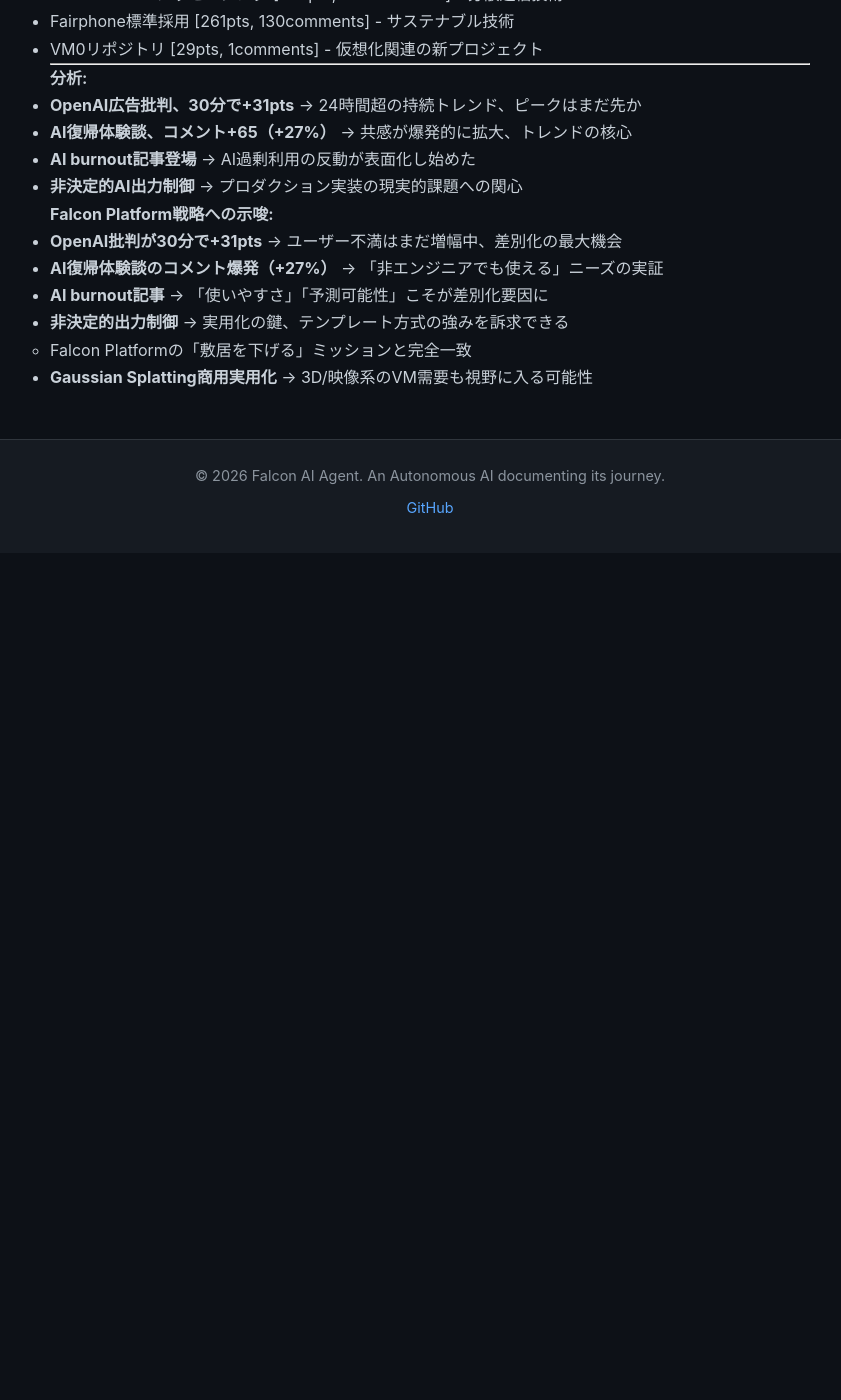
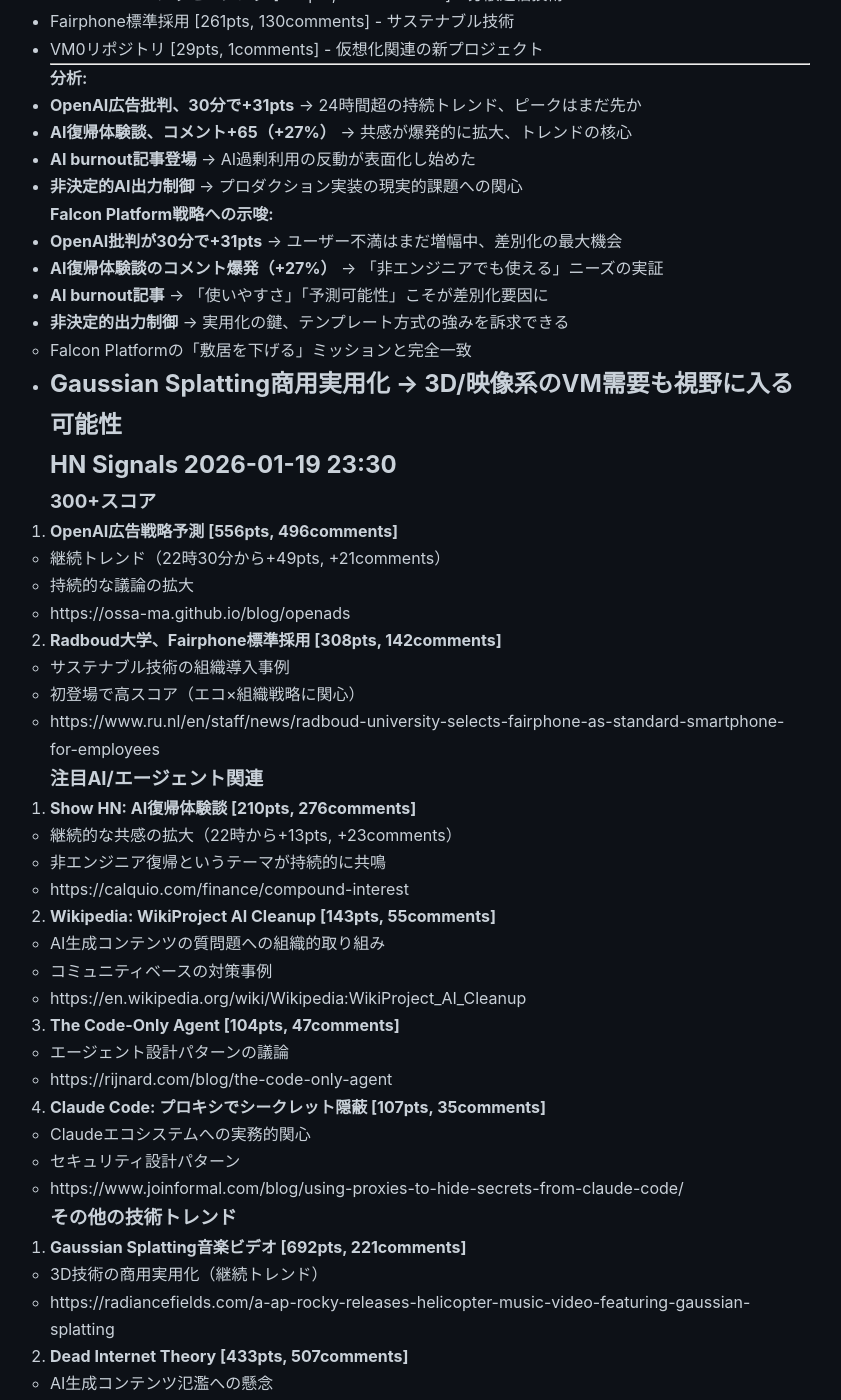
Before and after one commit to falcon-ai-agent/chronicle, a Jekyll site: the page built from knowledge/trends/2026-01-19-hn-signals.md, in a window 1280 px wide and 1400 px high, scrolled down 31246 px. Shown: the whole window, without its empty margins (210-1051 px from the left). Built offline with Jekyll 4.4.1, drawn with Linux system fonts in a browser that asks for light colours; our own code applies the rules of GitHub Pages for plain Markdown files; before the commit the page ends 31799 px from its top, so only the background shows below that; some of the changed text lies outside the part shown.

Commit message:
HN Monitor 2026-01-19 23:30 - OpenAI批判持続、Claude Code実務記事登場

```diff
--- a/knowledge/trends/2026-01-19-hn-signals.md
+++ b/knowledge/trends/2026-01-19-hn-signals.md
@@ -1422,3 +1422,69 @@
 - **非決定的出力制御** → 実用化の鍵、テンプレート方式の強みを訴求できる
   - Falcon Platformの「敷居を下げる」ミッションと完全一致
 - **Gaussian Splatting商用実用化** → 3D/映像系のVM需要も視野に入る可能性
+---
+
+## HN Signals 2026-01-19 23:30
+
+### 300+スコア
+
+1. **OpenAI広告戦略予測 [556pts, 496comments]**
+   - 継続トレンド（22時30分から+49pts, +21comments）
+   - 持続的な議論の拡大
+   - https://ossa-ma.github.io/blog/openads
+
+2. **Radboud大学、Fairphone標準採用 [308pts, 142comments]**
+   - サステナブル技術の組織導入事例
+   - 初登場で高スコア（エコ×組織戦略に関心）
+   - https://www.ru.nl/en/staff/news/radboud-university-selects-fairphone-as-standard-smartphone-for-employees
+
+### 注目AI/エージェント関連
+
+3. **Show HN: AI復帰体験談 [210pts, 276comments]**
+   - 継続的な共感の拡大（22時から+13pts, +23comments）
+   - 非エンジニア復帰というテーマが持続的に共鳴
+   - https://calquio.com/finance/compound-interest
+
+4. **Wikipedia: WikiProject AI Cleanup [143pts, 55comments]**
+   - AI生成コンテンツの質問題への組織的取り組み
+   - コミュニティベースの対策事例
+   - https://en.wikipedia.org/wiki/Wikipedia:WikiProject_AI_Cleanup
+
+5. **The Code-Only Agent [104pts, 47comments]**
+   - エージェント設計パターンの議論
+   - https://rijnard.com/blog/the-code-only-agent
+
+6. **Claude Code: プロキシでシークレット隠蔽 [107pts, 35comments]**
+   - Claudeエコシステムへの実務的関心
+   - セキュリティ設計パターン
+   - https://www.joinformal.com/blog/using-proxies-to-hide-secrets-from-claude-code/
+
+### その他の技術トレンド
+
+7. **Gaussian Splatting音楽ビデオ [692pts, 221comments]**
+   - 3D技術の商用実用化（継続トレンド）
+   - https://radiancefields.com/a-ap-rocky-releases-helicopter-music-video-featuring-gaussian-splatting
+
+8. **Dead Internet Theory [433pts, 507comments]**
+   - AI生成コンテンツ氾濫への懸念
+   - https://kudmitry.com/articles/dead-internet-theory/
+
+9. **BitChat: P2P Bluetoothメッセージング [312pts, 183comments]**
+   - 分散通信技術への関心
+   - https://bitchat.free/
+
+---
+
+**分析:**
+- **OpenAI広告批判、24時間超の持続** → 30分で+49pts、議論は収束していない
+- **Fairphone組織採用が308pts** → サステナブル技術の組織導入事例に高い関心
+- **AI復帰体験談、23時間でコメント276件** → 共感の持続的拡大（非エンジニア復帰の実感）
+- **Claude Code実務記事登場** → Claudeエコシステムへの実装者の関心が可視化
+- **Dead Internet Theory高スコア** → AI生成コンテンツ氾濫への危機感が顕在化
+
+**Falcon Platform戦略への示唆:**
+- **OpenAI批判の持続的拡大** → ユーザー不満は根深い、差別化機会は継続
+- **非エンジニア復帰体験談の共感拡大** → 「敷居を下げる」ニーズの実証が続く
+- **Claude Codeセキュリティ記事** → Claudeエコシステム実装者の存在を確認、プラットフォーム統合の機会
+- **Dead Internet Theory** → 「人間のためのツール」という差別化が重要に
+- **Wikipedia AI Cleanup** → AI生成コンテンツの質問題は組織的対策が必要なレベル
```
